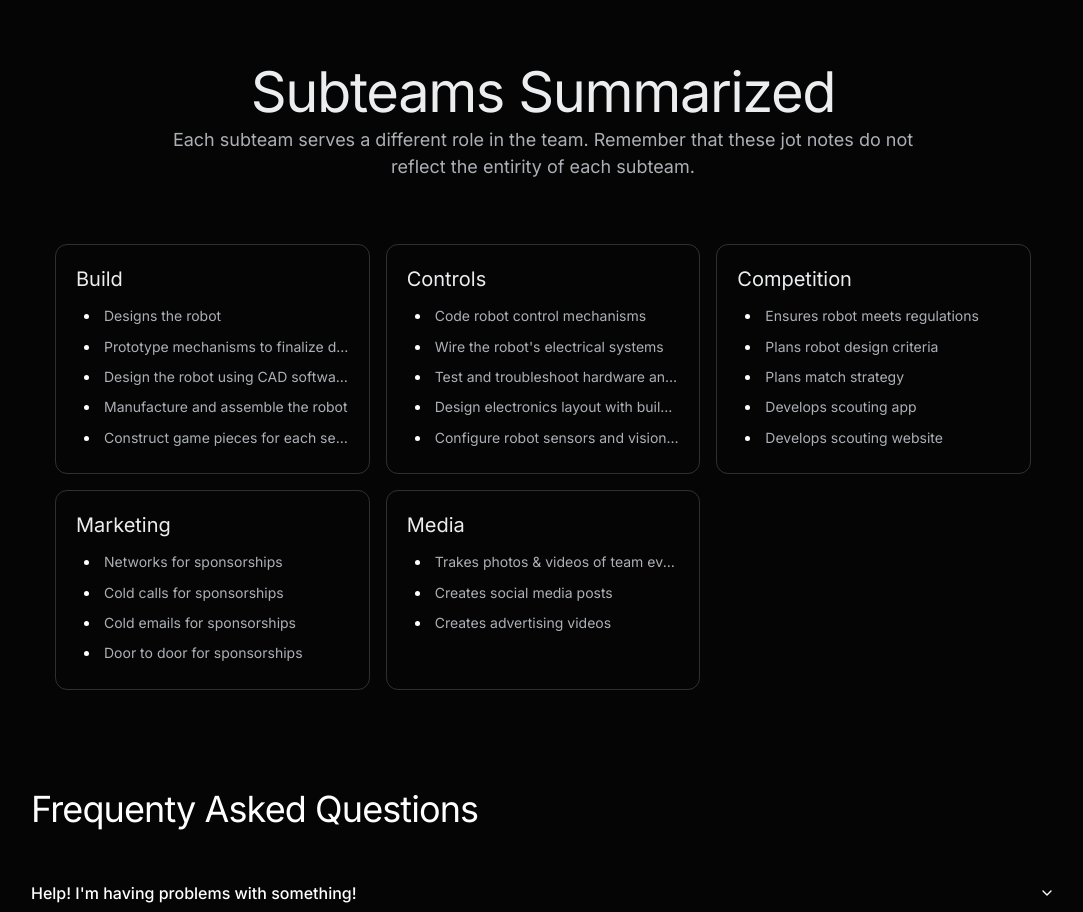
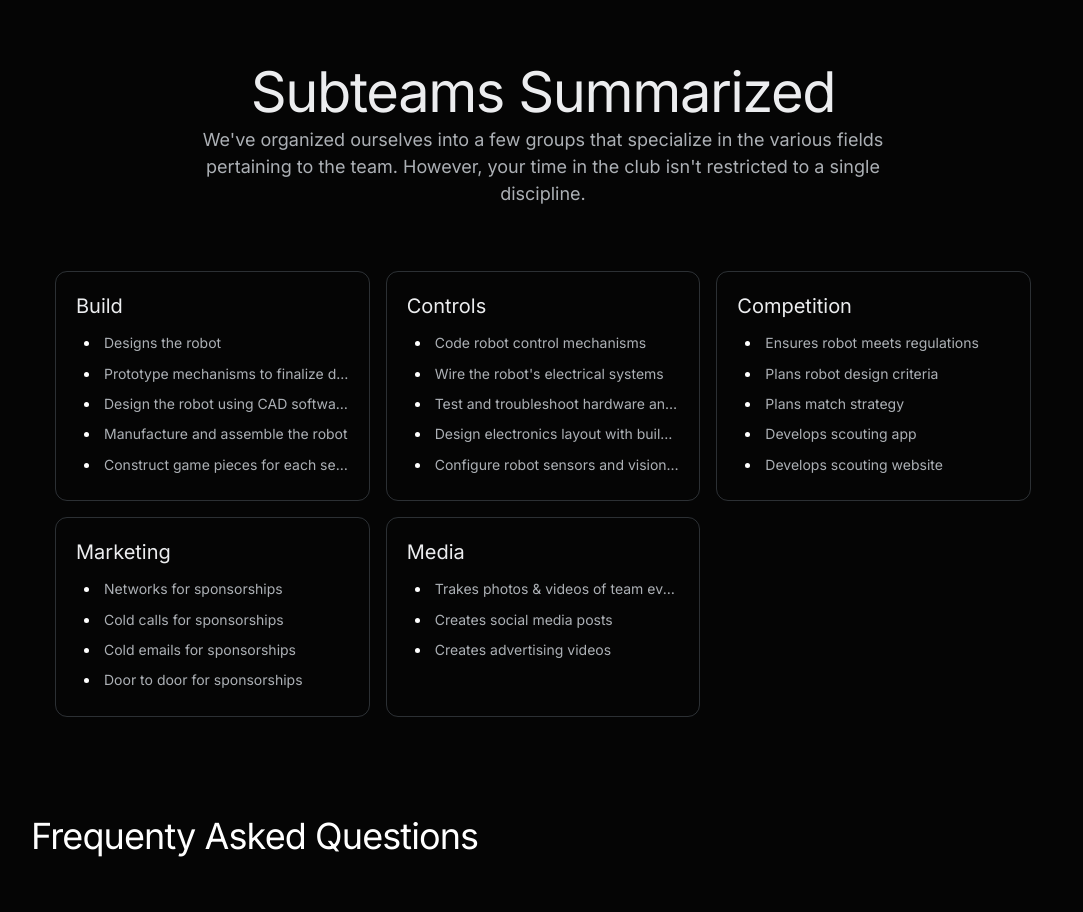
Before and after one commit to benceruleanlu/Team-Website, a Next.js app: page /join in a window 1280 px wide. Shown: the part 1800-2712 px from the top of the page, without its empty margins (97-1180 px from the left). Built offline with nearby package versions, Linux system fonts and the light colour scheme.

Commit message:
chore: wording change

```diff
--- a/app/join/page.tsx
+++ b/app/join/page.tsx
@@ -213,7 +213,7 @@ export default function Sponsor() {
             Subteams Summarized
           </p>
           <p className="sans mx-auto max-w-[760px] text-center text-base md:text-[1.125rem] md:leading-[1.5] text-[#f1f7feb5] font-normal">
-            Each subteam serves a different role in the team. Remember that these jot notes do not reflect the entirity of each subteam.
+            We&apos;ve organized ourselves into a few groups that specialize in the various fields pertaining to the team. However, your time in the club isn&apos;t restricted to a single discipline.
           </p>
         </div>
         <div className="mt-16 grid grid-cols-1 w-full sm:grid-cols-2 md:max-w-7xl md:flex-row lg:grid-cols-3 gap-4">
```
